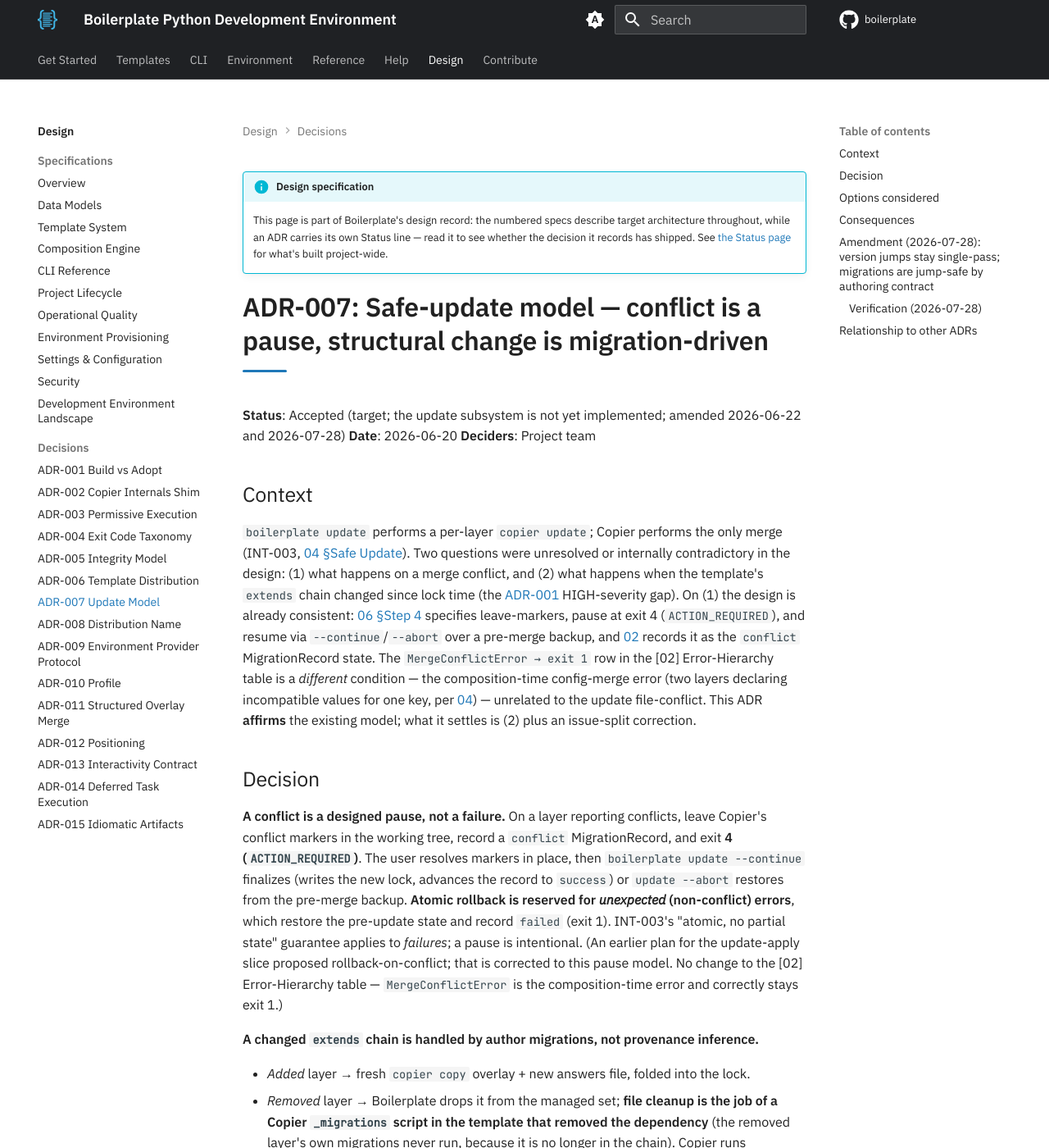
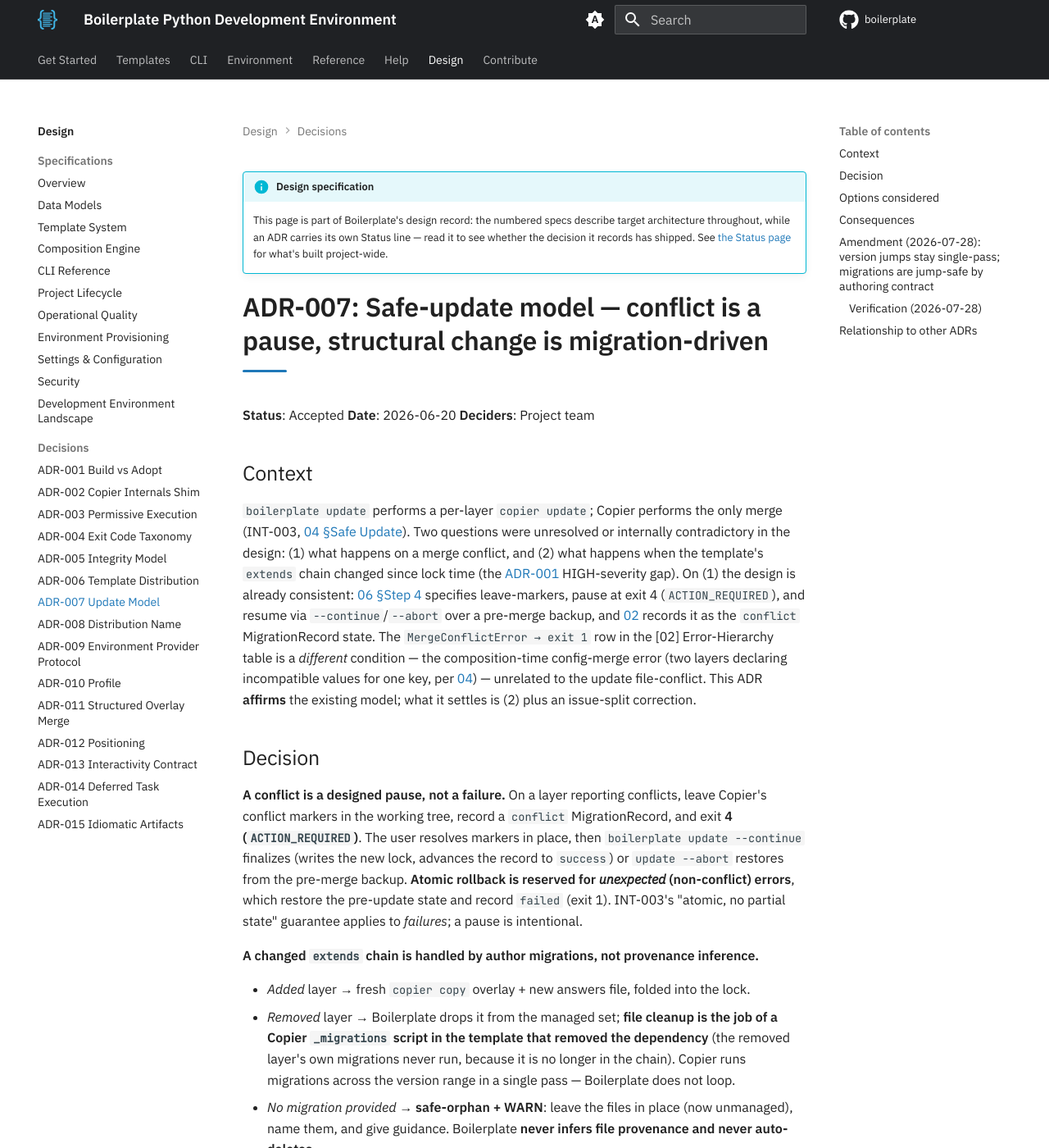
Before and after one commit to TheRealBillSiegler/boilerplate, an MkDocs documentation site: the page built from docs/design/adr-007-update-model.md, in a window 1280 px wide and 1400 px high. Shown: the whole window at 82% size. Built offline with MkDocs 1.6.1 and Material for MkDocs 9.7.7, drawn with Linux system fonts in a browser that asks for light colours; comment, search, counter and statistics services are not loaded; the version menu is left out.

Commit message:
docs(design): drop status and history prose from ADR-007 and ADR-014
ADR-007's Status loses its target-and-amended note and its Decision
loses the aside about an earlier rollback-on-conflict plan; ADR-014's
Status loses its implemented-behavior note. Each ADR states the current
decision only.

Co-Authored-By: Claude Sonnet 5.5 <noreply@anthropic.com>
Co-Authored-By: Claude Opus 5.5 <noreply@anthropic.com>

```diff
--- a/docs/design/adr-007-update-model.md
+++ b/docs/design/adr-007-update-model.md
@@ -1,6 +1,6 @@
 # ADR-007: Safe-update model — conflict is a pause, structural change is migration-driven
 
-**Status**: Accepted (target; the update subsystem is not yet implemented; amended 2026-06-22 and 2026-07-28) **Date**: 2026-06-20 **Deciders**: Project team
+**Status**: Accepted **Date**: 2026-06-20 **Deciders**: Project team
 
 ## Context
 
@@ -8,7 +8,7 @@
 
 ## Decision
 
-**A conflict is a designed pause, not a failure.** On a layer reporting conflicts, leave Copier's conflict markers in the working tree, record a `conflict` MigrationRecord, and exit **4 (`ACTION_REQUIRED`)**. The user resolves markers in place, then `boilerplate update --continue` finalizes (writes the new lock, advances the record to `success`) or `update --abort` restores from the pre-merge backup. **Atomic rollback is reserved for *unexpected* (non-conflict) errors**, which restore the pre-update state and record `failed` (exit 1). INT-003's "atomic, no partial state" guarantee applies to *failures*; a pause is intentional. (An earlier plan for the update-apply slice proposed rollback-on-conflict; that is corrected to this pause model. No change to the [02] Error-Hierarchy table — `MergeConflictError` is the composition-time error and correctly stays exit 1.)
+**A conflict is a designed pause, not a failure.** On a layer reporting conflicts, leave Copier's conflict markers in the working tree, record a `conflict` MigrationRecord, and exit **4 (`ACTION_REQUIRED`)**. The user resolves markers in place, then `boilerplate update --continue` finalizes (writes the new lock, advances the record to `success`) or `update --abort` restores from the pre-merge backup. **Atomic rollback is reserved for *unexpected* (non-conflict) errors**, which restore the pre-update state and record `failed` (exit 1). INT-003's "atomic, no partial state" guarantee applies to *failures*; a pause is intentional.
 
 **A changed `extends` chain is handled by author migrations, not provenance inference.**
 
```
Also changed, not shown: docs/design/adr-014-deferred-task-execution.md (+1 -1 lines).
